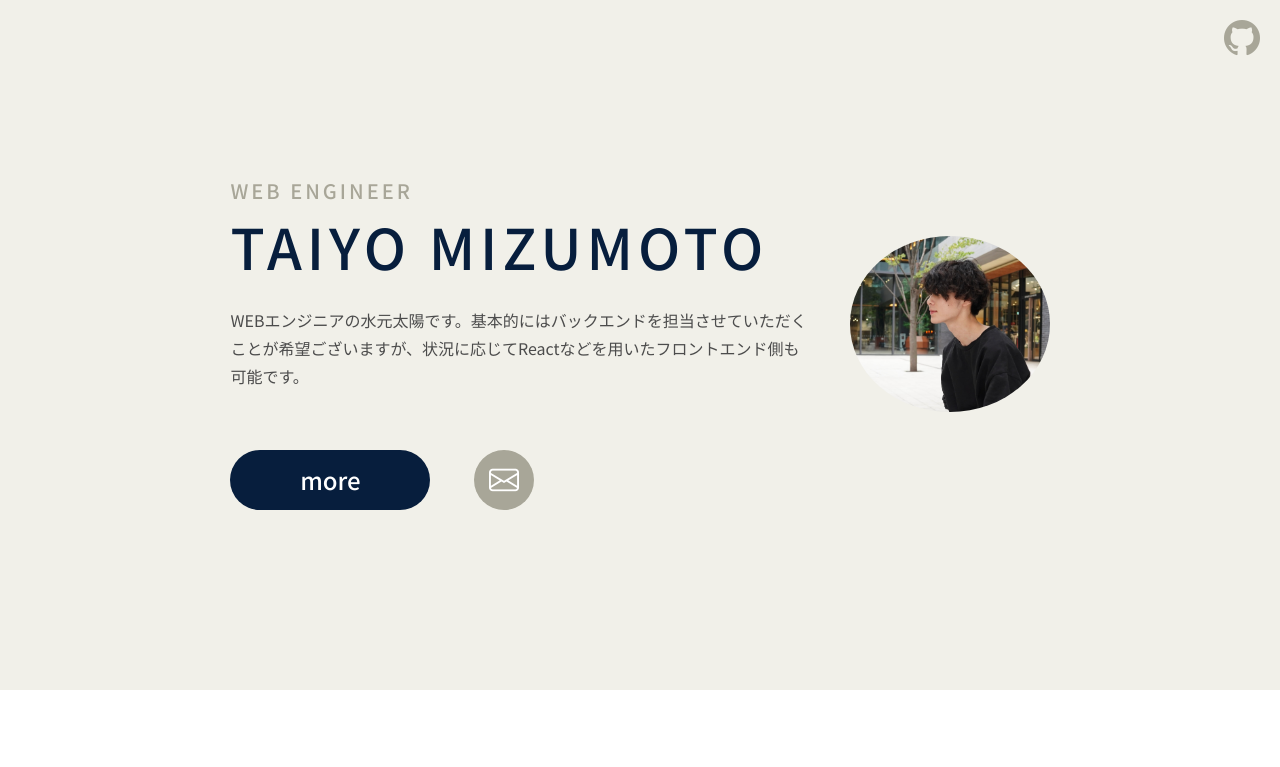
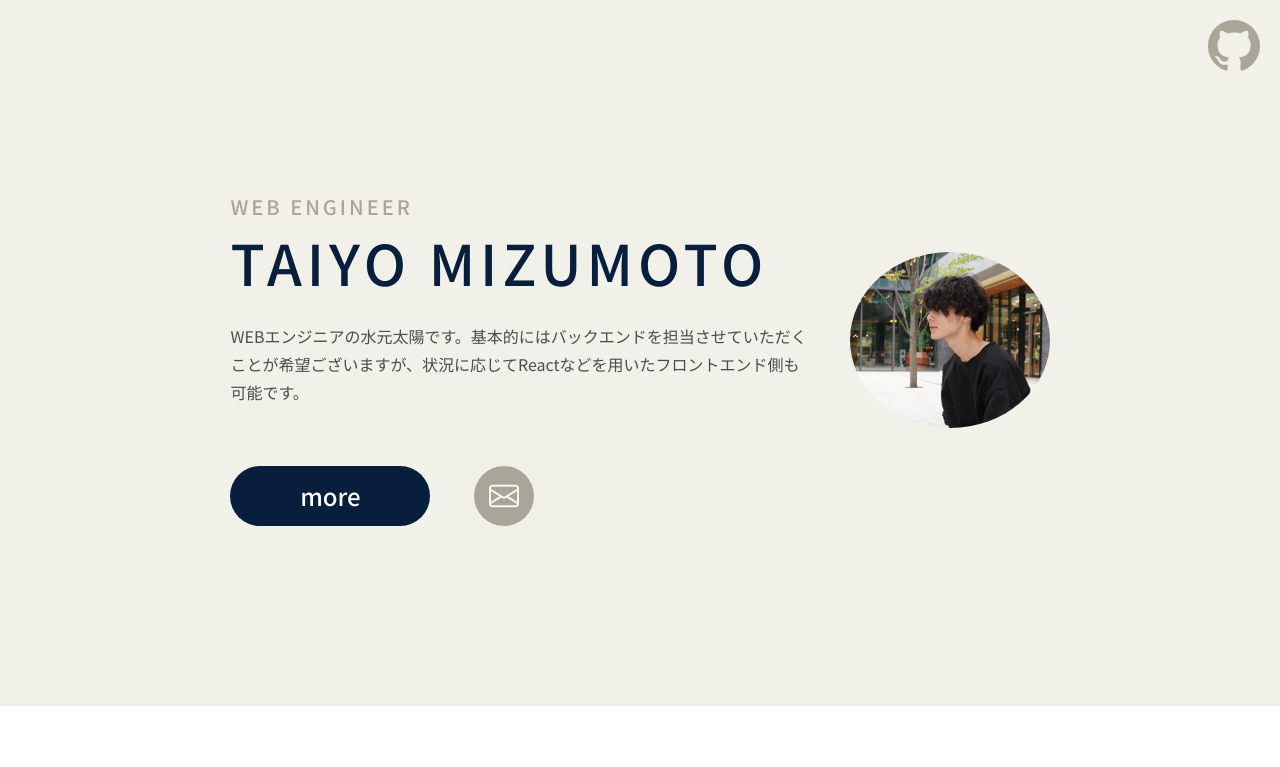
Before and after one commit to Taiyo86-create/portofolio, a plain HTML site: page index.html in a window 1280 px wide. Shown: the top 767 px of the page. Drawn offline with nearby package versions, Linux system fonts and the light colour scheme; some packages are replaced by stand-ins of ours.

Commit message:
アイコンを大きく

```diff
--- a/css/style.css
+++ b/css/style.css
@@ -1,7 +1,6 @@
 @charset "UTF-8"; /* 文字コードの指定 */
 
-/* Base
-------------------------------------------------------------*/
+
 
 body {
   font-family: 'Noto Sans JP', sans-serif;
@@ -26,9 +25,6 @@ img{
 }
 
 
-/* 複数箇所で使いまわす指定
-------------------------------------------------------------*/
-
 .text-center {
   text-align: center;
 }
@@ -46,7 +42,7 @@ header {
   .button-menu {
     padding: 1.25rem;
     margin: 0 0 0 auto;
-    font-size: 2.25rem;
+    font-size: 3.25rem;
     line-height: 0;
     color: #a8a698;
   }
```
